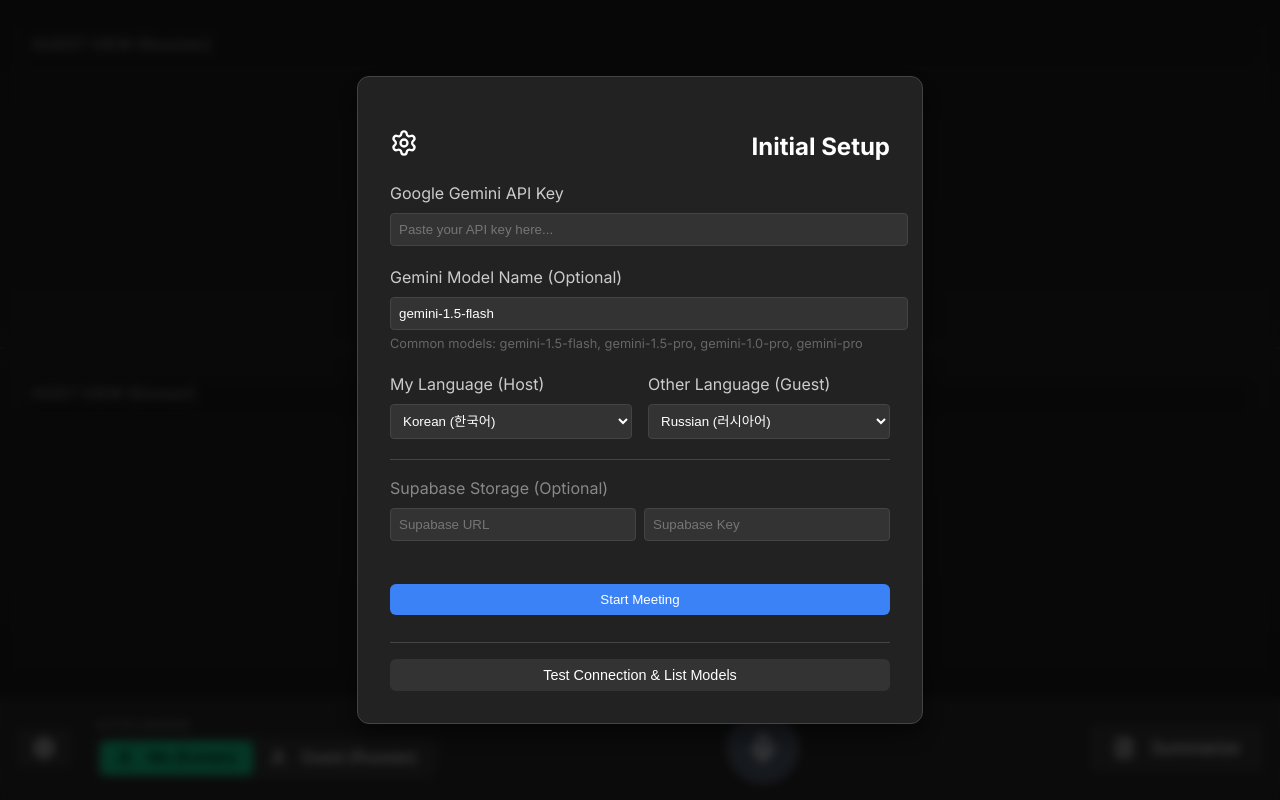
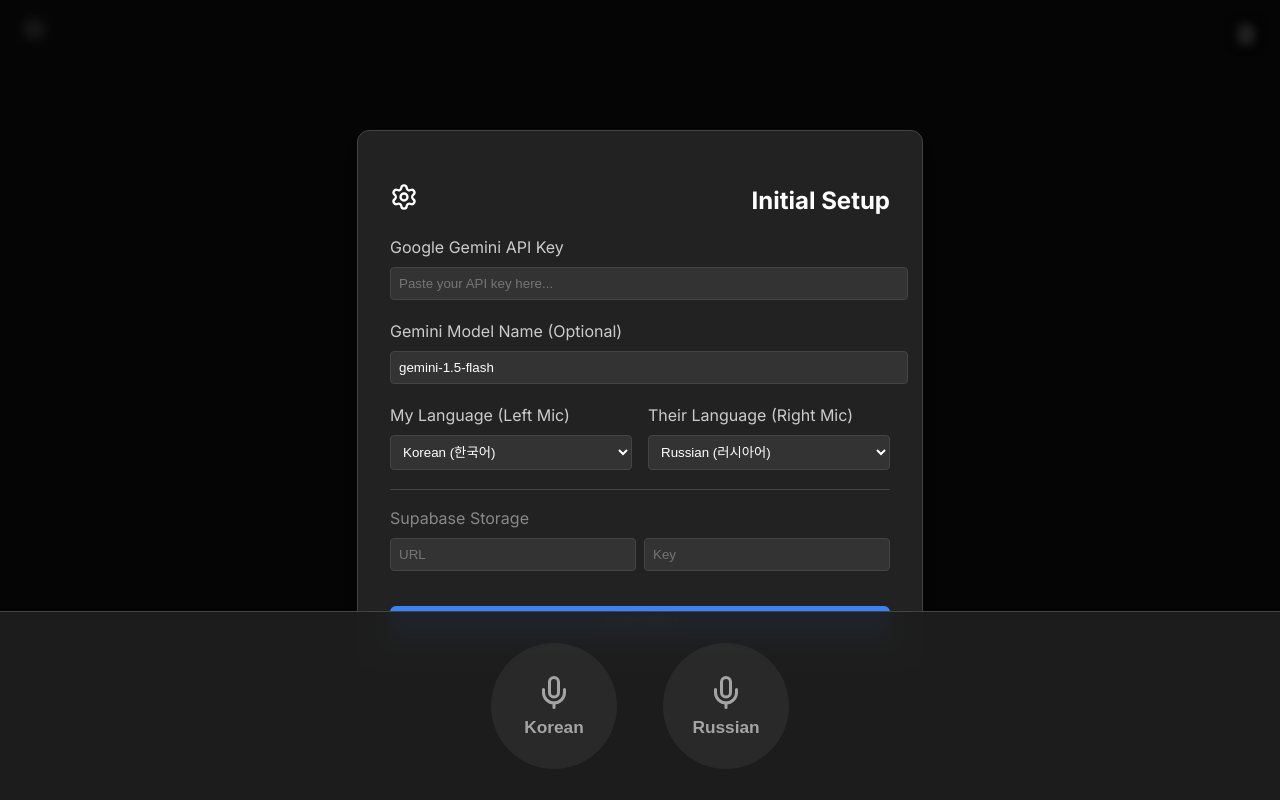
Before and after one commit to passeth/translate, a React (Vite) app: page / in a window 1280 px wide. Built offline with nearby package versions, Linux system fonts and the light colour scheme.

Commit message:
Refactor UI to Unified Chat & Add Keyboard Shortcuts

```diff
--- a/src/App.jsx
+++ b/src/App.jsx
@@ -1,8 +1,7 @@
 import React, { useState, useEffect, useRef } from 'react';
-import { Mic, MicOff, Settings, FileText, User } from 'lucide-react';
+import { Mic, Settings, FileText, Download } from 'lucide-react';
 import { useSpeechRecognition } from './hooks/useSpeechRecognition';
 import { initializeGemini, translateText, summarizeLogs } from './services/gemini';
-import { Download } from 'lucide-react';
 import './index.css';
 
 function App() {
@@ -19,8 +18,8 @@ function App() {
   const [activeSpeaker, setActiveSpeaker] = useState('host'); // 'host' | 'guest'
   const [isMicOn, setIsMicOn] = useState(false);
 
+  // New: Single chat log
   const [logs, setLogs] = useState(() => {
-    // Load from local storage on boot
     const saved = localStorage.getItem('meeting_logs');
     return saved ? JSON.parse(saved) : [];
   });
@@ -32,8 +31,7 @@ function App() {
   const [lastSummaryIndex, setLastSummaryIndex] = useState(0);
   const [isSummarizing, setIsSummarizing] = useState(false);
 
-  const guestPanelRef = useRef(null);
-  const hostPanelRef = useRef(null);
+  const chatContainerRef = useRef(null);
 
   // Helper for language names
   const getLangName = (code) => {
@@ -61,24 +59,16 @@ function App() {
   }, [apiKey, modelName]);
 
   const handleSpeechResult = async ({ final, interim }) => {
-    // Only update if we have content
     if (!final && !interim) return;
 
     setCurrentTranscription(interim);
 
     if (final) {
       const newLogId = Date.now();
-      const speaker = activeSpeaker;
+      const speaker = activeSpeaker; // Captured at moment of finalization
 
-      const getLangName = (code) => {
-        if (code === 'ko-KR') return 'Korean';
-        if (code === 'ru-RU') return 'Russian';
-        if (code === 'en-US') return 'English';
-        return 'Korean'; // Default
-      };
-
-      // If Speaker is Host, Target is Guest's Lang. If Speaker is Guest, Target is Host's Lang.
       const targetLangCode = speaker === 'host' ? guestLang : hostLang;
+      // Just for display, we don't strictly need target name in log logic unless for Gemini Prompt
       const targetLangName = getLangName(targetLangCode);
 
       const newLog = {
@@ -86,7 +76,7 @@ function App() {
         speaker: speaker,
         timestamp: new Date().toLocaleTimeString([], { hour: '2-digit', minute: '2-digit' }),
         original: final,
-        translated: '...' // Placeholder
+        translated: 'Translating...'
       };
 
       setLogs(prev => [...prev, newLog]);
@@ -101,14 +91,59 @@ function App() {
     }
   };
 
+  // Determine current active language for STT
   const currentLang = activeSpeaker === 'host' ? hostLang : guestLang;
   const { isListening } = useSpeechRecognition(currentLang, isMicOn, handleSpeechResult);
 
   // Auto-scroll
   useEffect(() => {
-    if (guestPanelRef.current) guestPanelRef.current.scrollTop = guestPanelRef.current.scrollHeight;
-    if (hostPanelRef.current) hostPanelRef.current.scrollTop = hostPanelRef.current.scrollHeight;
+    if (chatContainerRef.current) {
+      chatContainerRef.current.scrollTop = chatContainerRef.current.scrollHeight;
+    }
   }, [logs, currentTranscription]);
+
+  // Dual Mic Toggle Logic
+  const activateMic = (speakerType) => {
+    if (activeSpeaker === speakerType && isMicOn) {
+      // If already active on this speaker, toggle OFF
+      setIsMicOn(false);
+    } else {
+      // Switch speaker and ensure ON
+      // Note: Switching lang will trigger hook to restart with new lang
+      setActiveSpeaker(speakerType);
+      setIsMicOn(true);
+    }
+  };
+
+
+  const handleKeyDown = (e) => {
+    // Avoid potentially conflicting with input fields if we had them (except settings)
+    if (showSettings) return;
+
+    switch (e.code) {
+      case 'ArrowLeft':
+      case 'Digit1':
+      case 'Numpad1':
+        activateMic('host');
+        break;
+      case 'ArrowRight':
+      case 'Digit2':
+      case 'Numpad2':
+        activateMic('guest');
+        break;
+      case 'Space':
+        e.preventDefault(); // Prevent scrolling
+        setIsMicOn(prev => !prev);
+        break;
+      default:
+        break;
+    }
+  };
+
+  useEffect(() => {
+    window.addEventListener('keydown', handleKeyDown);
+    return () => window.removeEventListener('keydown', handleKeyDown);
+  }, [activeSpeaker, isMicOn, showSettings]);
 
   const handleSummarize = async () => {
     setIsSummarizing(true);
@@ -117,7 +152,6 @@ function App() {
 
     if (newLogs.length > 0) {
       const newSummary = await summarizeLogs(newLogs);
-      // Append with a separator
       const separator = lastSummaryIndex > 0 ? "\n\n--- Next Section ---\n\n" : "";
       setSummaryText(prev => (prev || "") + separator + newSummary);
       setLastSummaryIndex(logs.length);
@@ -154,13 +188,26 @@ function App() {
     const file = new Blob([JSON.stringify(logs, null, 2)], { type: 'application/json' });
     element.href = URL.createObjectURL(file);
     element.download = `meeting_logs_${new Date().toISOString().slice(0, 10)}.json`;
-    document.body.appendChild(element); // Required for this to work in FireFox
+    document.body.appendChild(element);
     element.click();
     document.body.removeChild(element);
   };
 
   return (
     <div style={{ height: '100%', display: 'flex', flexDirection: 'column' }}>
+
+      {/* Top Left Settings Button */}
+      <button className="settings-overlay-btn" onClick={() => setShowSettings(true)} title="Settings">
+        <Settings size={24} />
+      </button>
+
+      {/* Top Right Action Buttons */}
+      <div className="action-overlay-btn">
+        <button className="btn" style={{ padding: '0.5rem', background: 'rgba(0,0,0,0.5)' }} onClick={handleSummarize} title="Summarize">
+          <FileText size={20} />
+        </button>
+      </div>
+
       {/* Settings Modal */}
       {showSettings && (
         <div className="modal-overlay">
@@ -169,75 +216,44 @@ function App() {
             <div style={{ display: 'flex', flexDirection: 'column', gap: '1.2rem' }}>
               <div>
                 <label style={{ display: 'block', marginBottom: '0.5rem', color: '#ccc' }}>Google Gemini API Key</label>
-                <input
-                  type="password"
-                  value={apiKey}
-                  onChange={(e) => setApiKey(e.target.value)}
-                  placeholder="Paste your API key here..."
-                  style={{ width: '100%' }}
-                />
+                <input type="password" value={apiKey} onChange={(e) => setApiKey(e.target.value)} placeholder="Paste your API key here..." style={{ width: '100%' }} />
               </div>
 
               <div>
                 <label style={{ display: 'block', marginBottom: '0.5rem', color: '#ccc' }}>Gemini Model Name (Optional)</label>
-                <input
-                  type="text"
-                  value={modelName}
-                  onChange={(e) => setModelName(e.target.value)}
-                  placeholder="gemini-1.5-flash, gemini-pro, gemini-1.0-pro ..."
-                  style={{ width: '100%' }}
-                />
-                <div style={{ fontSize: '0.8rem', color: '#666', marginTop: '4px' }}>
-                  Common models: gemini-1.5-flash, gemini-1.5-pro, gemini-1.0-pro, gemini-pro
-                </div>
+                <input type="text" value={modelName} onChange={(e) => setModelName(e.target.value)} placeholder="gemini-1.5-flash" style={{ width: '100%' }} />
               </div>
 
               <div style={{ display: 'flex', gap: '1rem' }}>
                 <div style={{ flex: 1 }}>
-                  <label style={{ display: 'block', marginBottom: '0.5rem', color: '#ccc' }}>My Language (Host)</label>
+                  <label style={{ display: 'block', marginBottom: '0.5rem', color: '#ccc' }}>My Language (Left Mic)</label>
                   <select value={hostLang} onChange={(e) => setHostLang(e.target.value)} style={{ width: '100%' }}>
                     <option value="ko-KR">Korean (한국어)</option>
-                    <option value="en-US">English (영어)</option>
-                    <option value="ru-RU">Russian (러시아어)</option>
+                    <option value="en-US">English</option>
+                    <option value="ru-RU">Russian</option>
                   </select>
                 </div>
                 <div style={{ flex: 1 }}>
-                  <label style={{ display: 'block', marginBottom: '0.5rem', color: '#ccc' }}>Other Language (Guest)</label>
+                  <label style={{ display: 'block', marginBottom: '0.5rem', color: '#ccc' }}>Their Language (Right Mic)</label>
                   <select value={guestLang} onChange={(e) => setGuestLang(e.target.value)} style={{ width: '100%' }}>
                     <option value="ru-RU">Russian (러시아어)</option>
-                    <option value="en-US">English (영어)</option>
-                    <option value="ko-KR">Korean (한국어)</option>
+                    <option value="en-US">English</option>
+                    <option value="ko-KR">Korean</option>
                   </select>
                 </div>
               </div>
 
               <div style={{ borderTop: '1px solid #444', paddingTop: '1rem' }}>
-                <label style={{ display: 'block', marginBottom: '0.5rem', color: '#888' }}>Supabase Storage (Optional)</label>
-                <div style={{ display: 'flex', gap: '0.5rem', marginBottom: '0.5rem' }}>
-                  <input type="text" placeholder="Supabase URL" value={supabaseUrl} onChange={e => setSupabaseUrl(e.target.value)} style={{ flex: 1 }} />
-                  <input type="password" placeholder="Supabase Key" value={supabaseKey} onChange={e => setSupabaseKey(e.target.value)} style={{ flex: 1 }} />
+                <label style={{ display: 'block', marginBottom: '0.5rem', color: '#888' }}>Supabase Storage</label>
+                <div style={{ display: 'flex', gap: '0.5rem' }}>
+                  <input type="text" placeholder="URL" value={supabaseUrl} onChange={e => setSupabaseUrl(e.target.value)} style={{ flex: 1 }} />
+                  <input type="password" placeholder="Key" value={supabaseKey} onChange={e => setSupabaseKey(e.target.value)} style={{ flex: 1 }} />
                 </div>
               </div>
 
               <button className="btn primary" onClick={handleSaveSettings} style={{ marginTop: '1rem', justifyContent: 'center' }}>
-                Start Meeting
+                Save & Start
               </button>
-
-              <div style={{ borderTop: '1px solid #444', paddingTop: '1rem', marginTop: '0.5rem' }}>
-                <button className="btn" style={{ width: '100%', fontSize: '0.9rem', justifyContent: 'center' }} onClick={async () => {
-                  if (!apiKey) { alert("Please enter API Key first"); return; }
-                  try {
-                    const { fetchAvailableModels } = await import('./services/gemini');
-                    const models = await fetchAvailableModels(apiKey);
-                    const modelNames = models.map(m => m.name.replace('models/', ''));
-                    alert("Connection Successful!\nAvailable Models:\n" + modelNames.join('\n'));
-                  } catch (e) {
-                    alert("Connection Failed:\n" + e.message + "\n\nMake sure your API Key is valid for Gemini (Generative Language API) and you are in a supported region.");
-                  }
-                }}>
-                  Test Connection & List Models
-                </button>
-              </div>
             </div>
           </div>
         </div>
@@ -250,7 +266,8 @@ function App() {
             <div className="modal-header">
               <span style={{ display: 'flex', alignItems: 'center', gap: '10px' }}><FileText /> Live Meeting Minutes</span>
               <div style={{ display: 'flex', gap: '10px' }}>
-                <button className="btn" onClick={downloadLogs} title="Download Full JSON Logs"><Download size={18} /> Logs</button>
+                {supabaseClient && <button className="btn" onClick={saveToSupabase}>Save to Cloud</button>}
+                <button className="btn" onClick={downloadLogs}><Download size={18} /> Logs</button>
                 <button className="btn" onClick={() => setShowSummary(false)}>Close</button>
               </div>
             </div>
@@ -262,119 +279,49 @@ function App() {
         </div>
       )}
 
-      {/* Main Split View */}
-      <div className="split-view">
-
-        {/* Top: Guest Panel */}
-        <div className="panel guest-panel" ref={guestPanelRef}>
-          <div style={{
-            position: 'sticky', top: -20, background: 'linear-gradient(180deg, #1a1a1a 80%, transparent)',
-            zIndex: 5, paddingBottom: '1rem', color: '#666', fontWeight: 'bold'
-          }}>
-            GUEST VIEW (Russian)
+      {/* Unified Chat Area */}
+      <div className="chat-container" ref={chatContainerRef}>
+        {logs.map(log => (
+          <div key={log.id} className={`chat-bubble ${log.speaker}`}>
+            <div className="log-content-main">
+              {log.original}
+            </div>
+            <div className="log-content-sub">
+              {log.translated}
+            </div>
+            <div className="timestamp">
+              {log.timestamp}
+            </div>
           </div>
-          {logs.map(log => (
-            <div key={log.id} className="log-item" style={{
-              alignSelf: log.speaker === 'guest' ? 'flex-end' : 'flex-start',
-              textAlign: log.speaker === 'guest' ? 'right' : 'left',
-              background: log.speaker === 'guest' ? 'rgba(255, 140, 0, 0.1)' : 'rgba(255,255,255,0.05)'
-            }}>
-              <div style={{ fontSize: '1.6rem' }}>
-                {/* Guest sees: If Guest(Spoke) -> Orig. If Host(Spoke) -> Trans */}
-                {log.speaker === 'guest' ? log.original : log.translated}
-              </div>
-              <div style={{ fontSize: '0.8rem', opacity: 0.5, marginTop: '4px' }}>{log.timestamp}</div>
+        ))}
+        {currentTranscription && (
+          <div className={`chat-bubble ${activeSpeaker}`} style={{ opacity: 0.7 }}>
+            <div className="log-content-main">
+              {currentTranscription}...
             </div>
-          ))}
-        </div>
-
-        {/* Bottom: Host Panel */}
-        <div className="panel host-panel" ref={hostPanelRef}>
-          <div style={{
-            position: 'sticky', top: -20, background: 'linear-gradient(180deg, #1a1a1a 80%, transparent)',
-            zIndex: 5, paddingBottom: '1rem', color: '#666', fontWeight: 'bold'
-          }}>
-            HOST VIEW (Korean)
           </div>
-          {logs.map(log => (
-            <div key={log.id} className="log-item" style={{
-              alignSelf: log.speaker === 'host' ? 'flex-end' : 'flex-start',
-              textAlign: log.speaker === 'host' ? 'right' : 'left',
-              background: log.speaker === 'host' ? 'rgba(16, 185, 129, 0.1)' : 'rgba(255,255,255,0.05)'
-            }}>
-              <div style={{ fontSize: '1.6rem' }}>
-                {/* Host sees: If Host -> Orig. If Guest -> Trans */}
-                {log.speaker === 'host' ? log.original : log.translated}
-              </div>
-              {/* Small original text for host if guest spoke */}
-              {log.speaker === 'guest' && (
-                <div style={{ fontSize: '1rem', color: '#888', fontStyle: 'italic', marginTop: '4px' }}>
-                  "{log.original}"
-                </div>
-              )}
-              <div style={{ fontSize: '0.8rem', opacity: 0.5, marginTop: '4px' }}>{log.timestamp}</div>
-            </div>
-          ))}
-
-          {/* Interim Display for Host */}
-          {currentTranscription && (
-            <div className="log-item interim" style={{ alignSelf: activeSpeaker === 'host' ? 'flex-end' : 'flex-start', textAlign: activeSpeaker === 'host' ? 'right' : 'left' }}>
-              <div style={{ fontSize: '1.4rem' }}>{currentTranscription}...</div>
-            </div>
-          )}
-        </div>
+        )}
       </div>
 
-      {/* Control Bar */}
-      <div className="control-bar">
-        <div style={{ display: 'flex', gap: '1.5rem', alignItems: 'center' }}>
-          <button className="btn" onClick={() => setShowSettings(true)} title="Settings">
-            <Settings size={24} />
-          </button>
+      {/* Dual Mic Control Bar */}
+      <div className="control-bar-dual">
+        {/* Host (Left) Mic */}
+        <button
+          className={`big-mic-btn host-btn ${activeSpeaker === 'host' && isMicOn ? 'active' : 'inactive'}`}
+          onClick={() => activateMic('host')}
+        >
+          <Mic size={40} />
+          <div className="mic-label">{getLangName(hostLang)}</div>
+        </button>
 
-          {/* Speaker Toggle */}
-          <div style={{ display: 'flex', flexDirection: 'column', gap: '4px' }}>
-            <span style={{ fontSize: '0.7rem', color: '#888', textTransform: 'uppercase' }}>Active Speaker</span>
-            <div style={{ background: '#333', padding: '4px', borderRadius: '8px', display: 'flex' }}>
-              <button
-                className={`btn ${activeSpeaker === 'host' ? 'active' : ''}`}
-                onClick={() => setActiveSpeaker('host')}
-                style={{ borderRadius: '6px', fontSize: '1rem', padding: '0.5rem 1rem' }}
-              >
-                <User size={18} style={{ marginRight: 6 }} /> Me ({getLangName(hostLang)})
-              </button>
-              <button
-                className={`btn ${activeSpeaker === 'guest' ? 'active' : ''}`}
-                onClick={() => setActiveSpeaker('guest')}
-                style={{ borderRadius: '6px', fontSize: '1rem', padding: '0.5rem 1rem' }}
-              >
-                <User size={18} style={{ marginRight: 6 }} /> Guest ({getLangName(guestLang)})
-              </button>
-            </div>
-          </div>
-        </div>
-
-        {/* Main Mic Button */}
-        <div style={{ position: 'relative' }}>
-          <button
-            className={`btn ${isMicOn ? 'recording' : ''}`}
-            style={{ borderRadius: '50%', width: '72px', height: '72px', padding: 0, justifyContent: 'center', background: isMicOn ? '#ef4444' : '#4b5563' }}
-            onClick={() => setIsMicOn(!isMicOn)}
-          >
-            {isMicOn ? <MicOff size={32} /> : <Mic size={32} />}
-          </button>
-          {isListening && isMicOn && (
-            <div style={{ position: 'absolute', top: -30, left: '50%', transform: 'translateX(-50%)', color: '#ef4444', fontWeight: 'bold', fontSize: '0.8rem', whiteSpace: 'nowrap' }}>
-              LISTENING ({activeSpeaker === 'host' ? 'Host' : 'Guest'})
-            </div>
-          )}
-        </div>
-
-        <div style={{ display: 'flex', gap: '1rem', alignItems: 'center' }}>
-          <button className="btn" style={{ padding: '0.8rem 1.5rem', fontSize: '1.1rem' }} onClick={handleSummarize}>
-            <FileText size={22} style={{ marginRight: 8 }} /> Summarize
-          </button>
-        </div>
+        {/* Guest (Right) Mic */}
+        <button
+          className={`big-mic-btn guest-btn ${activeSpeaker === 'guest' && isMicOn ? 'active' : 'inactive'}`}
+          onClick={() => activateMic('guest')}
+        >
+          <Mic size={40} />
+          <div className="mic-label">{getLangName(guestLang)}</div>
+        </button>
       </div>
     </div>
   );
--- a/src/index.css
+++ b/src/index.css
@@ -20,7 +20,6 @@ body {
   background-color: var(--bg-dark);
   color: var(--text-primary);
   overflow: hidden;
-  /* App handles scrolling */
   height: 100vh;
   width: 100vw;
 }
@@ -49,81 +48,167 @@ body {
   background: #555;
 }
 
-.panel-container {
-  display: flex;
-  flex-direction: column;
-  height: 100%;
-}
-
-.split-view {
-  flex: 1;
-  display: flex;
-  flex-direction: column;
-  min-height: 0;
-  /* Crucial for scrolling inside flex items */
-  overflow: hidden;
-}
-
-.panel {
+/* Unified Chat View */
+.chat-container {
   flex: 1;
   overflow-y: auto;
   padding: 2rem;
   display: flex;
   flex-direction: column;
-  gap: 1rem;
-  border-bottom: 1px solid #333;
-  position: relative;
+  gap: 1.5rem;
+  background-color: var(--bg-dark);
   scroll-behavior: smooth;
+  padding-bottom: 250px;
+  /* Space for large controls */
 }
 
-/* Guest Top Panel - Rotated? No, just for them to see. */
-.guest-panel {
-  background: linear-gradient(180deg, #1a1a1a 0%, #1e1e1e 100%);
+.chat-bubble {
+  max-width: 80%;
+  padding: 1.2rem;
+  border-radius: 12px;
+  position: relative;
+  animation: fadeIn 0.3s ease-out;
+  box-shadow: 0 4px 15px rgba(0, 0, 0, 0.2);
 }
 
-/* Host Bottom Panel */
-.host-panel {
-  background: linear-gradient(0deg, #1a1a1a 0%, #1e1e1e 100%);
-  border-top: 1px solid #333;
-  border-bottom: none;
+.chat-bubble.host {
+  align-self: flex-end;
+  background: var(--host-color);
+  /* Greenish */
+  color: #1a1a1a;
+  border-bottom-right-radius: 2px;
 }
 
-.log-item {
-  font-size: 1.5rem;
-  /* 24px */
-  padding: 0.5rem 1rem;
-  border-radius: 8px;
-  background: rgba(255, 255, 255, 0.05);
-  backdrop-filter: blur(5px);
-  animation: fadeIn 0.3s ease-out;
+.chat-bubble.guest {
+  align-self: flex-start;
+  background: var(--guest-color);
+  /* Orangeish */
+  color: #1a1a1a;
+  border-bottom-left-radius: 2px;
 }
 
-@keyframes fadeIn {
-  from {
-    opacity: 0;
-    transform: translateY(10px);
-  }
-
-  to {
-    opacity: 1;
-    transform: translateY(0);
-  }
+.log-content-main {
+  font-size: 1.5rem;
+  font-weight: 600;
+  line-height: 1.4;
 }
 
-.interim {
-  color: var(--text-secondary);
-  font-style: italic;
+.log-content-sub {
+  font-size: 1.1rem;
+  opacity: 0.85;
+  margin-top: 0.5rem;
+  padding-top: 0.5rem;
+  border-top: 1px solid rgba(0, 0, 0, 0.1);
 }
 
-.control-bar {
-  background: #252525;
-  padding: 1rem;
+.timestamp {
+  font-size: 0.75rem;
+  position: absolute;
+  bottom: -20px;
+  opacity: 0.6;
+  color: #888;
+}
+
+.chat-bubble.host .timestamp {
+  right: 0;
+}
+
+.chat-bubble.guest .timestamp {
+  left: 0;
+}
+
+.control-bar-dual {
+  position: fixed;
+  bottom: 0;
+  left: 0;
+  right: 0;
+  background: rgba(30, 30, 30, 0.95);
+  backdrop-filter: blur(10px);
+  padding: 1.5rem;
+  display: flex;
+  gap: 2rem;
+  justify-content: center;
+  border-top: 1px solid #444;
+  z-index: 100;
+}
+
+.big-mic-btn {
+  display: flex;
+  flex-direction: column;
+  align-items: center;
+  justify-content: center;
+  width: 140px;
+  /* Reduced from flex:1 to fixed width */
+  height: 140px;
+  border-radius: 50%;
+  /* Circle */
+  border: none;
+  color: white;
+  cursor: pointer;
+  transition: all 0.2s;
+  opacity: 0.5;
+  transform: scale(0.9);
+}
+
+.big-mic-btn.active {
+  opacity: 1;
+  transform: scale(1.1);
+  box-shadow: 0 0 30px rgba(0, 0, 0, 0.5);
+}
+
+.big-mic-btn.host-btn.active {
+  background: var(--host-color);
+  box-shadow: 0 0 30px rgba(16, 185, 129, 0.4);
+  color: #000;
+}
+
+.big-mic-btn.guest-btn.active {
+  background: var(--guest-color);
+  box-shadow: 0 0 30px rgba(255, 140, 0, 0.4);
+  color: #000;
+}
+
+.big-mic-btn.inactive {
+  background: #333;
+  opacity: 0.6;
+}
+
+.big-mic-btn.inactive:hover {
+  opacity: 0.9;
+  background: #444;
+}
+
+.mic-label {
+  font-size: 1.2rem;
+  font-weight: bold;
+  margin-top: 0.5rem;
+  text-align: center;
+}
+
+/* Settings/Action buttons overlay */
+.settings-overlay-btn {
+  position: absolute;
+  top: 1rem;
+  left: 1rem;
+  z-index: 50;
+  opacity: 0.5;
+  background: none;
+  border: none;
+  color: white;
+  cursor: pointer;
+}
+
+.settings-overlay-btn:hover {
+  opacity: 1;
+}
+
+.action-overlay-btn {
+  position: absolute;
+  top: 1rem;
+  right: 1rem;
+  z-index: 50;
   display: flex;
   gap: 1rem;
-  align-items: center;
-  justify-content: space-between;
-  box-shadow: 0 -4px 10px rgba(0, 0, 0, 0.3);
-  z-index: 10;
 }
 
 .btn {
@@ -152,30 +237,7 @@ body {
   background: var(--accent-hover);
 }
 
-.btn.active {
-  background: var(--host-color);
-  color: #000;
-}
-
-.btn.recording {
-  background: #ef4444;
-  animation: pulse 2s infinite;
-}
-
-@keyframes pulse {
-  0% {
-    box-shadow: 0 0 0 0 rgba(239, 68, 68, 0.7);
-  }
-
-  70% {
-    box-shadow: 0 0 0 10px rgba(239, 68, 68, 0);
-  }
-
-  100% {
-    box-shadow: 0 0 0 0 rgba(239, 68, 68, 0);
-  }
-}
-
+/* Modal Styles */
 .modal-overlay {
   position: fixed;
   top: 0;
@@ -226,3 +288,15 @@ select {
   padding: 0.5rem;
   border-radius: 4px;
 }
+
+@keyframes fadeIn {
+  from {
+    opacity: 0;
+    transform: translateY(10px);
+  }
+
+  to {
+    opacity: 1;
+    transform: translateY(0);
+  }
+}
```
